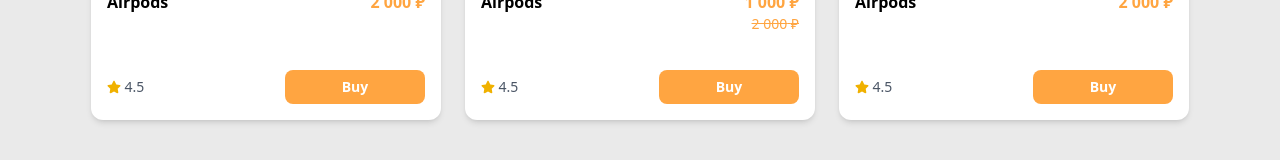
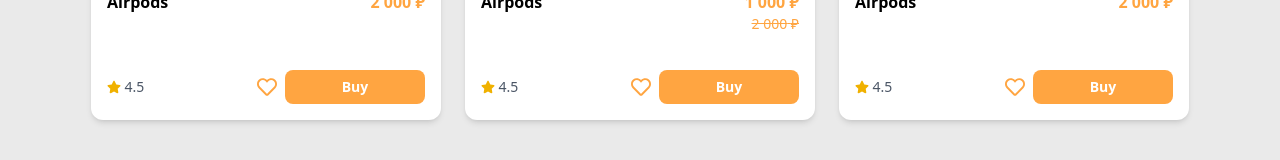
Before and after one commit to A6ad0n/verbose-octo-meme, a React (Vite) app: page / in a window 1280 px wide. Shown: the part 454-614 px from the top of the page. Built offline with nearby package versions, Linux system fonts and the light colour scheme.

Commit message:
MESSUP WITH BRANCHES, PRoducts: added favicon

```diff
--- a/src/components/Products/ProductCard.tsx
+++ b/src/components/Products/ProductCard.tsx
@@ -1,5 +1,6 @@
 import ButtonWithIcon from "@components/Buttons/ButtonWithIcon";
 import { FaStar } from "react-icons/fa";
+import { FaRegHeart } from "react-icons/fa";
 import { ProductType } from "@app-types/types";
 import { useTranslation } from "react-i18next";
 
@@ -18,6 +19,17 @@
     localStorage.setItem('cart', JSON.stringify(cart));
     if (setCartCount)
       setCartCount(cart.length);
+  }
+  const handleAddToFav = (item: ProductType) => {
+    const stored = localStorage.getItem('fav');
+    const cart: Array<ProductType> = stored ? JSON.parse(stored) : [];
+    const exists = cart.some(value => value.name === item.name);
+    if (!exists) {
+      cart.push(item);
+      localStorage.setItem('fav', JSON.stringify(cart));
+      if (setFavCount)
+        setFavCount(cart.length);
+    }
   }
   return (
     <div className="w-[350px] h-[407px] bg-white rounded-xl shadow-md flex flex-col justify-between p-[1em]">
@@ -40,11 +52,18 @@
           <FaStar className="text-yellow-500" />
           {item.rating.toFixed(1)}
         </div>
-        <ButtonWithIcon
-          text={t("products.buy")}
-					className="bg-morange text-white w-[10em] py-[0.5em] rounded-lg text-sm font-semibold"
-          onClick={() => handleAddToCart(item)}
-				/>
+        <div className="flex flex-row gap-[0.5em]">
+          <ButtonWithIcon
+            Icon={FaRegHeart}
+            className="text-morange text-xl font-semibold"
+            onClick={() => handleAddToFav(item)}
+          />
+          <ButtonWithIcon
+            text={t("products.buy")}
+            className="bg-morange text-white w-[10em] py-[0.5em] rounded-lg text-sm font-semibold"
+            onClick={() => handleAddToCart(item)}
+          />
+        </div>
       </div>
     </div>
   );
--- a/src/components/Products/Products.tsx
+++ b/src/components/Products/Products.tsx
@@ -17,6 +17,7 @@
             key={index}
             item={item}
             setCartCount={setCartCount}
+            setFavCount={setFavCount}
           />
         ))}
       </div>
```
